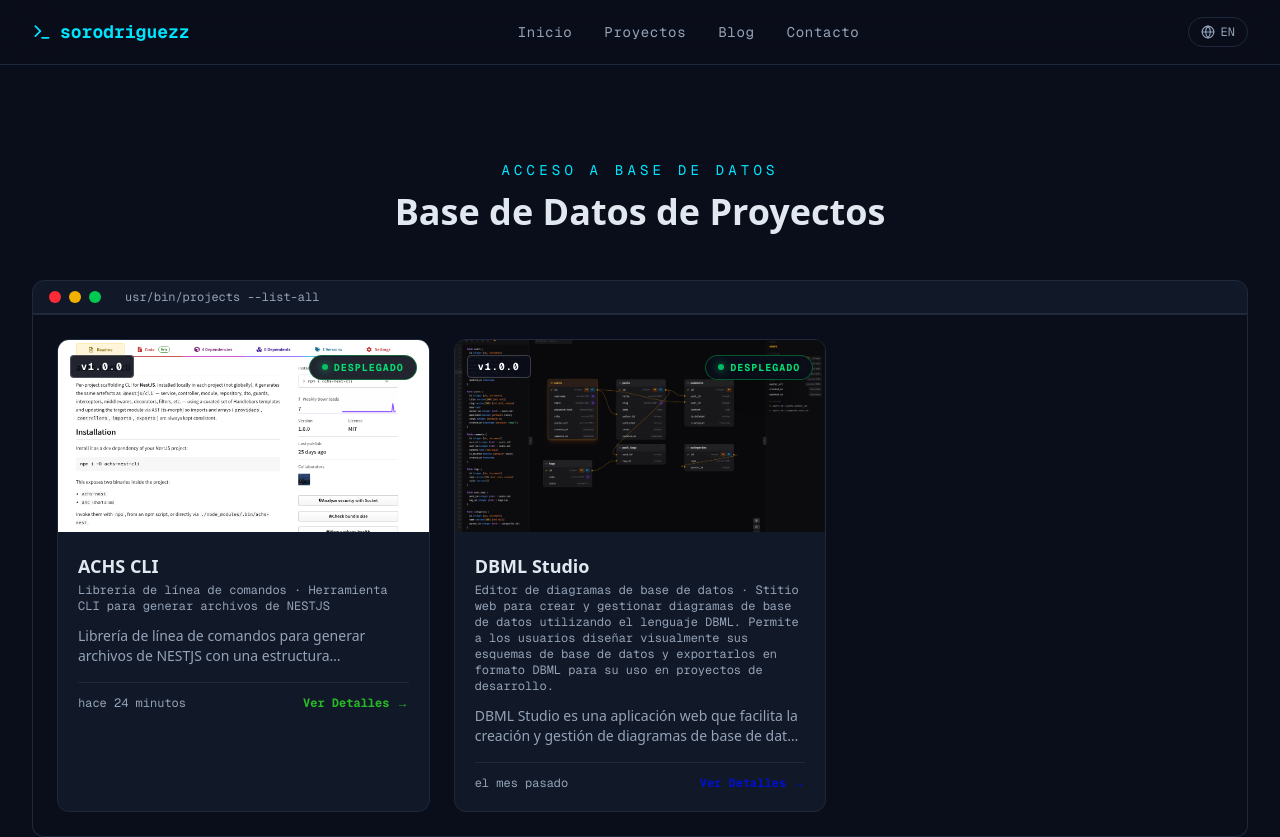
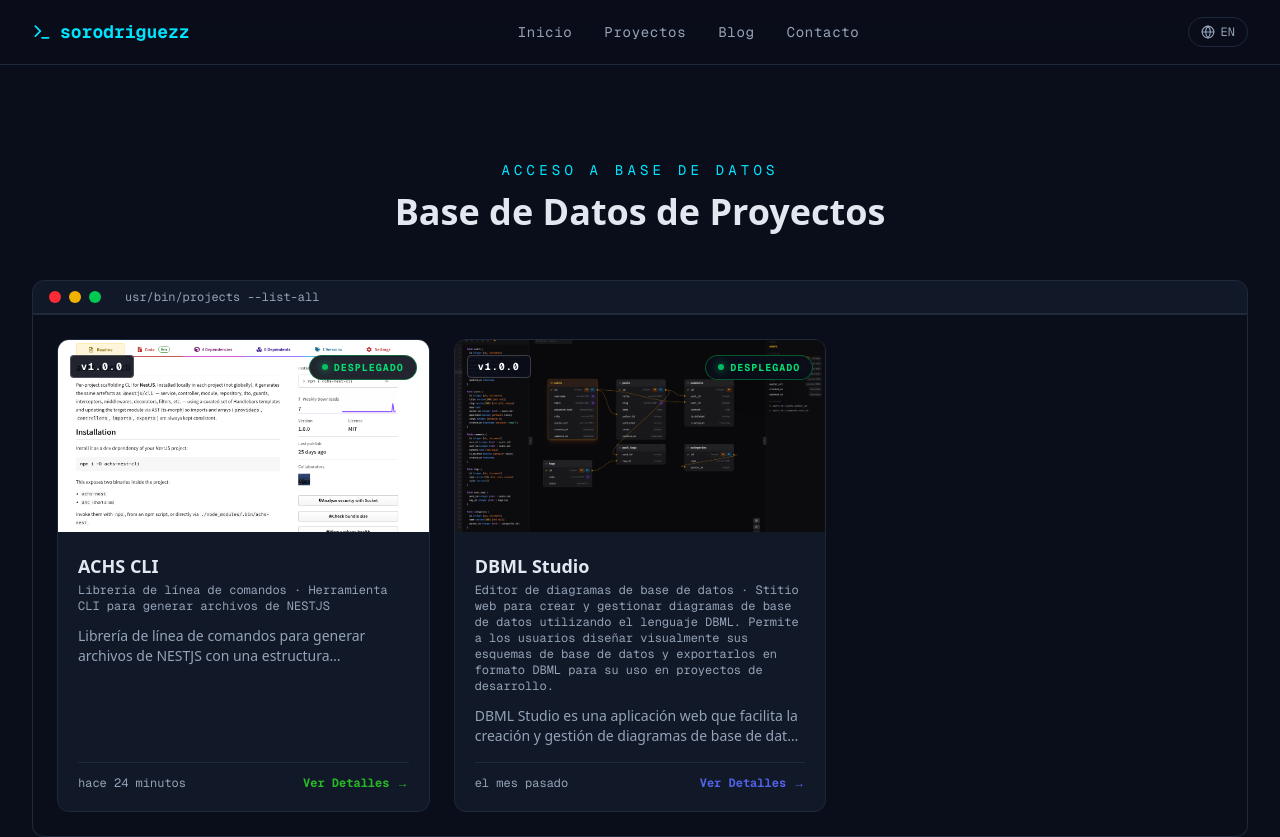
Before and after one commit to sorodriguezz/template-portfolio-site, a Next.js app: page /portfolio/projects in a window 1280 px wide. Shown: the top 837 px of the page. Built offline with nearby package versions, Linux system fonts and the light colour scheme.

Commit message:
Update ProjectCard styles for improved layout and adjust project color for DBML Studio

```diff
--- a/src/components/molecules/ProjectCard.tsx
+++ b/src/components/molecules/ProjectCard.tsx
@@ -48,7 +48,7 @@ export function ProjectCard({
         borderColor: project.color
       }}
       style={{ "--project-color": project.color } as React.CSSProperties}
-      className="group bg-bg-card border border-border rounded-xl overflow-hidden transition-all duration-500 card-shine"
+      className="group bg-bg-card border border-border rounded-xl overflow-hidden transition-all duration-500 card-shine h-full flex flex-col"
     >
       {/* Image Header */}
       <div className="relative h-48 overflow-hidden bg-linear-to-br from-bg-card to-bg-dark">
@@ -121,7 +121,7 @@ export function ProjectCard({
       </div>
 
       {/* Content */}
-      <div className="p-5">
+      <div className="p-5 flex-1 flex flex-col">
         <div className="flex items-start justify-between mb-3">
           <div>
             <h3 className="text-lg font-bold text-text-primary group-hover:text-(--project-color) transition-colors duration-300">
@@ -139,7 +139,7 @@ export function ProjectCard({
         </p>
 
         {/* Footer */}
-        <div className="flex items-center justify-between pt-3 border-t border-border">
+        <div className="flex items-center justify-between pt-3 border-t border-border mt-auto">
           <span className="text-xs text-text-secondary font-mono">
             {getRelativeTime(project.lastUpdate, language)}
           </span>
--- a/src/config/projects.ts
+++ b/src/config/projects.ts
@@ -113,6 +113,6 @@ export const projectsData: ProjectData[] = [
     githubUrl: "https://github.com/sorodriguezz/dbml-studio",
     demoUrl: "https://sorodriguezz.github.io/dbml-studio/",
     icon: "",
-    color: "#0011CC",
-  }
+    color: "#5061E5",
+  },
 ];
```
